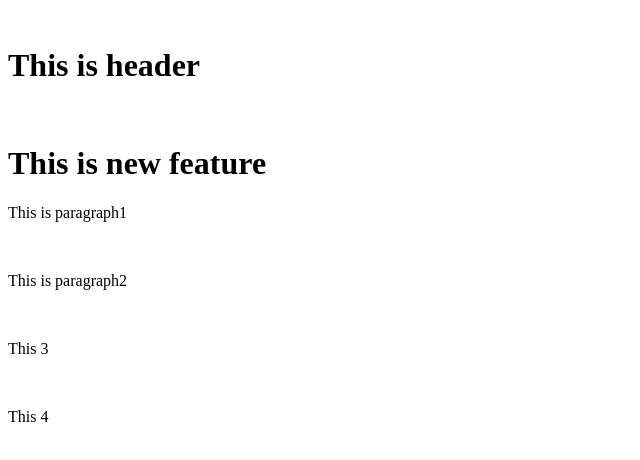
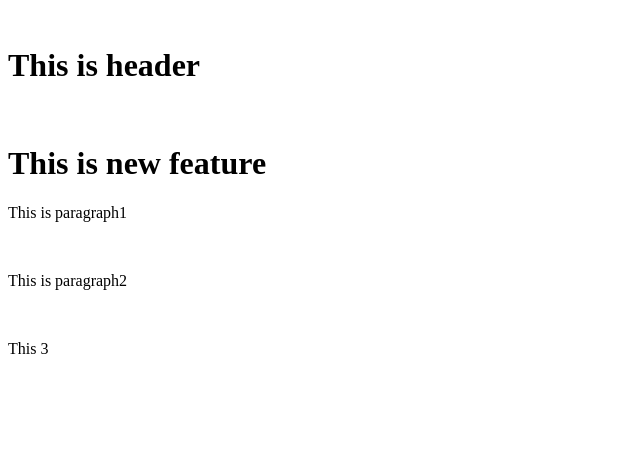
Before and after one commit to Sukanya2524/sample_git2, a plain HTML site: page index.html in a window 1280 px wide. Shown: the full height of the page, 0-640 px from the left. Drawn offline with Linux system fonts and the light colour scheme.

```diff
--- a/index.html
+++ b/index.html
@@ -7,5 +7,4 @@
 <p>This is paragraph1</p>
 <p>This is paragraph2</p>
 <p>This 3</p>
-<p>This 4</p>
 </body>
```
